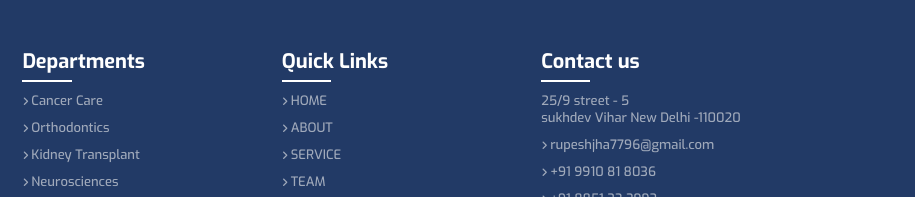
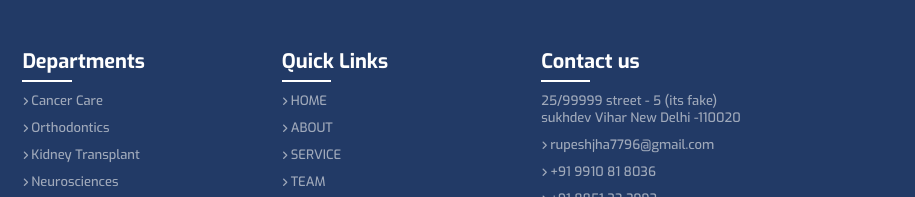
Before and after one commit to imrupesh7/healthcare.github.io, a plain HTML site: page index.html in a window 1280 px wide. Shown: the part 5243-5440 px from the top of the page, 365-1280 px from the left. Drawn offline with Linux system fonts and the light colour scheme; files whose address does not match are found by name.

Commit message:
Update index.html

```diff
--- a/index.html
+++ b/index.html
@@ -879,7 +879,7 @@
                 </div>
                 <div class="footerinner">
                     <h1> Contact us</h1>
-                    <p> 25/9 street - 5 <br>
+                    <p> 25/99999 street - 5  (its fake)<br>
                         sukhdev Vihar New Delhi -110020</p>
 
                     <ul>
```
